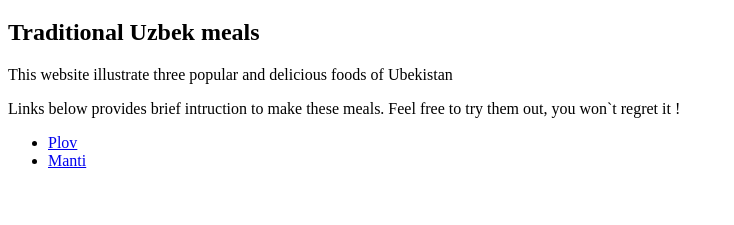
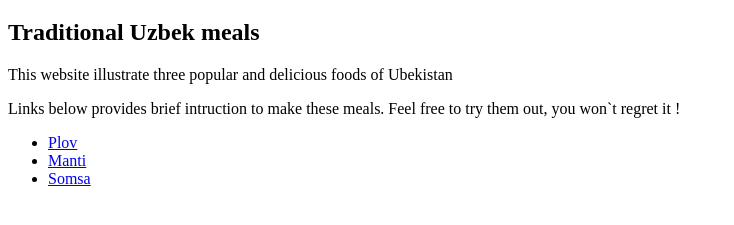
Before and after one commit to Ahliddin77/odin_recipes, a plain HTML site: page index.html in a window 1280 px wide. Shown: the part 61-286 px from the top of the page, without its empty margins (0-734 px from the left). Drawn offline with Linux system fonts and the light colour scheme.

Commit message:
Add relative link to index.html between somsa.html

```diff
--- a/index.html
+++ b/index.html
@@ -14,6 +14,7 @@
     <ul>
       <li><a href="recipes/plov.html">Plov</a></li>
       <li><a href="recipes/manti.html">Manti</a></li>
+      <li><a href="recipes/somsa.html">Somsa</a></li>
     </ul>
 </body>
 </html>
```
